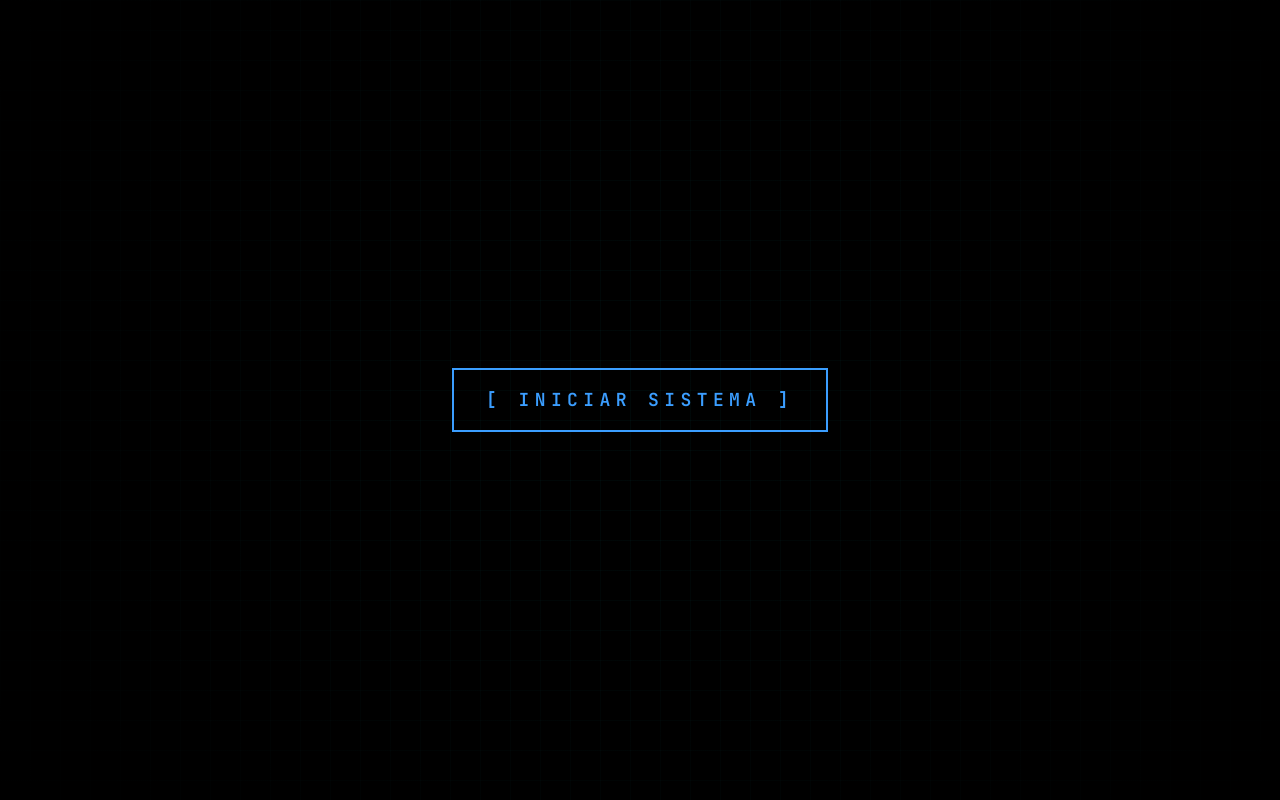
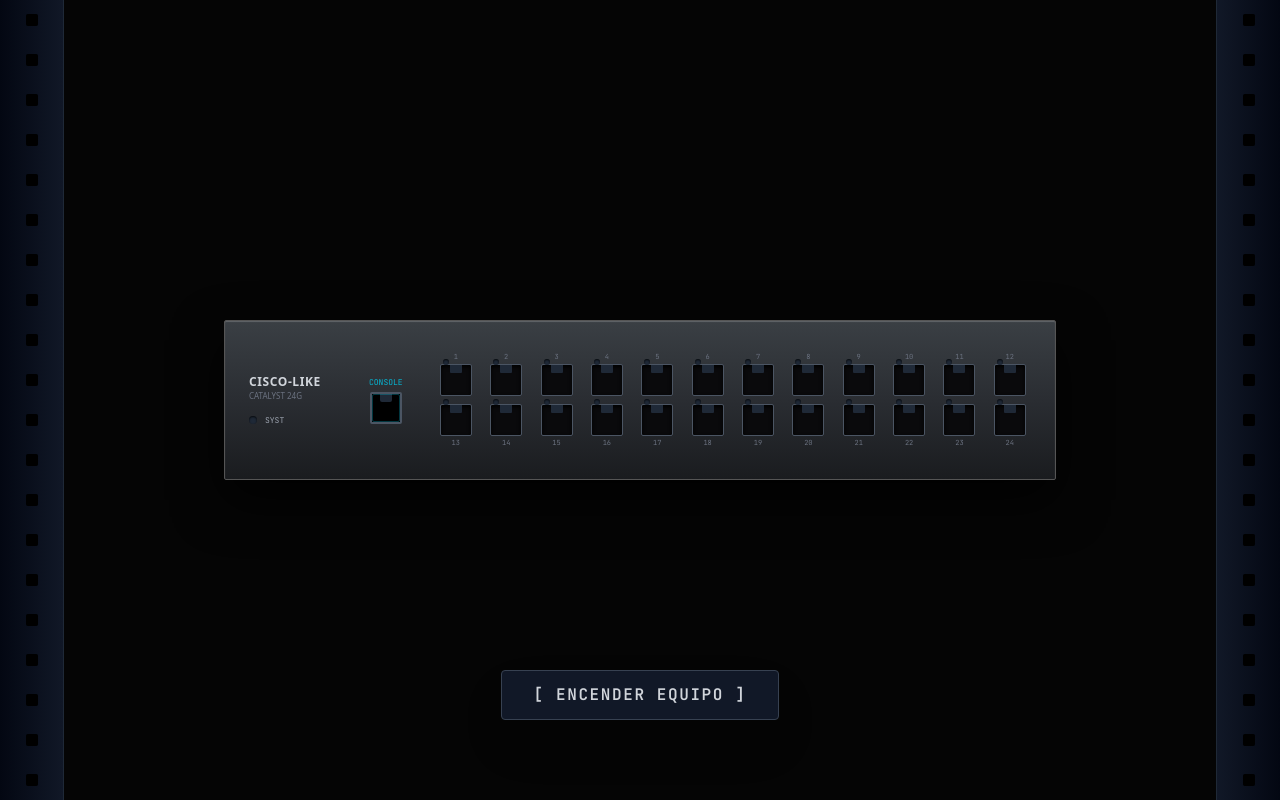
Before and after one commit to gokuxado25/cv-portfolio, a React (Vite) app: page / in a window 1280 px wide. Built offline with nearby package versions, Linux system fonts and the light colour scheme.

Commit message:
Update BootRouter.jsx

```diff
--- a/src/components/BootRouter.jsx
+++ b/src/components/BootRouter.jsx
@@ -1,159 +1,210 @@
-import { useState, useEffect, useRef } from 'react';
+import { useState, useEffect } from 'react';
 import { motion, AnimatePresence } from 'framer-motion';
 
 const sleep = (ms) => new Promise((resolve) => setTimeout(resolve, ms));
 
 export default function BootRouter({ onComplete }) {
-  const [phase, setPhase] = useState('idle'); // idle, booting, granted, message
-  const [progress, setProgress] = useState(0);
+  const [phase, setPhase] = useState('idle'); // idle, booting, active, zoom, message
   const [logs, setLogs] = useState([]);
-  const endRef = useRef(null);
-
-  useEffect(() => {
-    endRef.current?.scrollIntoView({ behavior: 'smooth' });
-  }, [logs]);
+  const [portLeds, setPortLeds] = useState(Array(24).fill('off')); // off, amber, green
+  const [sysLed, setSysLed] = useState('off');
 
   const startBoot = async () => {
     setPhase('booting');
+    setSysLed('amber');
 
-    // Efecto de barra de progreso ultra rápida y caótica
-    const progressInterval = setInterval(() => {
-      setProgress((p) => {
-        if (p >= 100) {
-          clearInterval(progressInterval);
-          return 100;
-        }
-        return p + Math.floor(Math.random() * 20) + 5;
-      });
-    }, 120);
+    // 1. Simular arranque de hardware (LED System parpadea)
+    await sleep(600);
+    setSysLed('amber-blink');
+    setLogs(["[ BIOS ] Iniciando secuencia POST... OK"]);
+    await sleep(800);
 
-    // Logs rápidos simulando carga de módulos críticos (sin que haya que leerlos)
-    const rapidLogs = [
-      "[ OK ] INICIALIZANDO NÚCLEO DEL SISTEMA",
-      "[ OK ] CARGANDO MÓDULOS DE RED (CISCO IOS)",
-      "[ WARN ] DETECTADA ANOMALÍA EN PUERTO 443... AISLANDO",
-      "[ OK ] TRÁFICO ENCRIPTADO... AES-256 ACTIVO",
-      "[ OK ] SINCRONIZANDO TABLAS DE ENRUTAMIENTO BGP",
-      "[ OK ] CONECTANDO CON SERVIDORES DE MADRID",
-      "[ OK ] BYPASS DE SEGURIDAD COMPLETADO",
-      "[ OK ] ENLACE ESTABLECIDO A 10Gbps"
+    // 2. Encendido de todos los puertos (como hacen los switches reales al arrancar)
+    setLogs((p) => [...p, "[ BIOS ] Verificando interfaces físicas..."]);
+    setPortLeds(Array(24).fill('amber'));
+    await sleep(600);
+    setPortLeds(Array(24).fill('green'));
+    await sleep(400);
+    setPortLeds(Array(24).fill('off'));
+
+    // 3. Carga del Sistema Operativo
+    setSysLed('green-blink');
+    const bootSteps = [
+      "Cisco IOS Software, C2960X Software (C2960X-UNIVERSALK9-M)",
+      "Cargando memoria flash... OK",
+      "Inicializando VLANs y STP... OK",
+      "Levantando interfaces GigabitEthernet... DONE"
     ];
 
-    for (let i = 0; i < rapidLogs.length; i++) {
-      setLogs((prev) => [...prev, rapidLogs[i]]);
-      await sleep(150); // Muy rápido, efecto visual
+    for (let step of bootSteps) {
+      await sleep(500);
+      setLogs((p) => [...p, step]);
+    }
+    setSysLed('green');
+
+    // 4. Animación de "Tráfico de Red" (Simulando el viaje del paquete)
+    setPhase('active');
+    setLogs((p) => [...p, "\n[ RED ] Enrutando paquete: PC -> Switch -> Firewall -> Servidor"]);
+
+    // Efecto de ola de LEDs (el paquete viajando)
+    for (let i = 0; i < 24; i++) {
+      setPortLeds((prev) => {
+        const next = [...prev];
+        next[i] = 'green-blink';
+        if (i > 0) next[i - 1] = 'off';
+        return next;
+      });
+      await sleep(100);
     }
 
-    await sleep(400);
-    setPhase('granted'); // Pantallazo de ACCESO CONCEDIDO
+    // Dejamos un par de puertos conectados parpadeando
+    setPortLeds((prev) => {
+      const next = Array(24).fill('off');
+      next[0] = 'green-blink'; // PC
+      next[11] = 'green';      // Uplink Router
+      next[23] = 'green-blink'; // Servidor
+      return next;
+    });
 
-    await sleep(1200);
-    setPhase('message'); // El mensaje final con impacto
+    await sleep(1500);
+    setLogs((p) => [...p, "[ OK ] Conexión establecida. Accediendo al sistema..."]);
 
-    await sleep(4000);
-    onComplete(); // Entramos a la web
+    await sleep(1000);
+    setPhase('zoom');
+
+    await sleep(1000);
+    setPhase('message');
+
+    await sleep(4500);
+    onComplete();
+  };
+
+  // Renderizador de colores para LEDs realistas
+  const getLedStyle = (state) => {
+    switch (state) {
+      case 'amber': return 'bg-yellow-500 shadow-[0_0_8px_#eab308]';
+      case 'amber-blink': return 'bg-yellow-500 shadow-[0_0_8px_#eab308] animate-pulse';
+      case 'green': return 'bg-green-500 shadow-[0_0_10px_#22c55e]';
+      case 'green-blink': return 'bg-green-500 shadow-[0_0_10px_#22c55e] animate-pulse';
+      default: return 'bg-gray-800 shadow-[inset_0_1px_2px_rgba(0,0,0,0.8)]';
+    }
   };
 
   return (
-    <div className="fixed inset-0 z-[100] bg-black flex items-center justify-center font-mono overflow-hidden">
+    <div className="fixed inset-0 z-[100] bg-[#050505] flex items-center justify-center font-mono overflow-hidden">
 
-      {/* Fondo de cuadrícula sutil y viñeta oscura */}
-      <div className="absolute inset-0 bg-[linear-gradient(rgba(0,255,255,0.03)_1px,transparent_1px),linear-gradient(90deg,rgba(0,255,255,0.03)_1px,transparent_1px)] bg-[size:30px_30px]" />
-      <div className="absolute inset-0 bg-[radial-gradient(circle_at_center,transparent_0%,black_100%)]" />
+      {/* RACK BACKGROUND (Los rieles de los lados) */}
+      <div className="absolute inset-y-0 left-0 w-8 sm:w-16 bg-gradient-to-r from-gray-950 to-gray-900 border-r border-gray-800 flex flex-col justify-around items-center">
+        {[...Array(20)].map((_, i) => <div key={i} className="w-2 h-2 sm:w-3 sm:h-3 rounded-sm bg-black shadow-inner" />)}
+      </div>
+      <div className="absolute inset-y-0 right-0 w-8 sm:w-16 bg-gradient-to-l from-gray-950 to-gray-900 border-l border-gray-800 flex flex-col justify-around items-center">
+        {[...Array(20)].map((_, i) => <div key={i} className="w-2 h-2 sm:w-3 sm:h-3 rounded-sm bg-black shadow-inner" />)}
+      </div>
 
       <AnimatePresence>
         {phase === 'idle' && (
           <motion.button
-            initial={{ opacity: 0, scale: 0.8 }}
-            animate={{ opacity: 1, scale: 1 }}
-            exit={{ scale: 2, opacity: 0, filter: "blur(20px)" }}
-            transition={{ duration: 0.5 }}
+            initial={{ opacity: 0 }} animate={{ opacity: 1 }} exit={{ opacity: 0 }}
             onClick={startBoot}
-            className="relative px-8 py-4 bg-transparent border-2 border-ok text-ok font-bold text-lg tracking-[0.3em] uppercase overflow-hidden group"
+            className="absolute bottom-20 z-50 px-8 py-3 bg-gray-900 border border-gray-700 text-gray-300 rounded shadow-2xl hover:bg-gray-800 hover:text-white transition-all tracking-widest uppercase font-bold"
           >
-            <span className="relative z-10 group-hover:text-black transition-colors duration-300">[ INICIAR SISTEMA ]</span>
-            <div className="absolute inset-0 bg-ok translate-y-full group-hover:translate-y-0 transition-transform duration-300 ease-out" />
-            {/* Resplandor externo */}
-            <div className="absolute -inset-2 bg-ok/20 blur-xl opacity-0 group-hover:opacity-100 transition-opacity duration-300" />
+            [ Encender Equipo ]
           </motion.button>
         )}
 
-        {phase === 'booting' && (
+        {(phase !== 'message' && phase !== 'zoom') && (
           <motion.div
-            initial={{ opacity: 0, scale: 1.1 }}
-            animate={{ opacity: 1, scale: 1 }}
-            className="relative w-full max-w-4xl p-6 sm:p-10 flex flex-col gap-6"
+            initial={{ scale: 0.9, opacity: 0 }}
+            animate={{ scale: 1, opacity: 1 }}
+            exit={{ scale: 5, opacity: 0, filter: "blur(10px)" }}
+            transition={{ duration: phase === 'zoom' ? 1.5 : 0.5, ease: "easeInOut" }}
+            className="relative w-full max-w-5xl px-12 sm:px-24"
           >
-            {/* Línea de escáner láser bajando por la pantalla */}
-            <motion.div
-              animate={{ top: ['0%', '100%', '0%'] }}
-              transition={{ duration: 2.5, repeat: Infinity, ease: 'linear' }}
-              className="absolute left-0 right-0 h-1 bg-ok/50 shadow-[0_0_20px_var(--color-ok)] z-50 pointer-events-none"
-            />
+            {/* SWITCH CHASSIS REALISTA */}
+            <div className="w-full h-32 sm:h-40 bg-gradient-to-b from-[#3a3f44] via-[#2a2d32] to-[#1a1c1f] rounded-sm border border-[#555] shadow-[0_20px_50px_rgba(0,0,0,0.8),inset_0_1px_1px_rgba(255,255,255,0.2)] flex items-center px-4 sm:px-6 relative">
 
-            {/* Cabecera del panel */}
-            <div className="flex justify-between items-end border-b border-ok/30 pb-2">
-              <div>
-                <div className="text-ok/50 text-xs tracking-widest mb-1">SEC_LEVEL_ALPHA</div>
-                <div className="text-ok text-xl sm:text-2xl font-bold tracking-wider">DIHENRRY_INFRA_SYS</div>
+              {/* Branding / SYST LEDs */}
+              <div className="flex flex-col mr-6 w-24">
+                <span className="font-sans text-[10px] sm:text-xs font-bold text-gray-300 tracking-wider">CISCO-LIKE</span>
+                <span className="font-sans text-[8px] text-gray-500 mb-3">CATALYST 24G</span>
+
+                <div className="flex items-center gap-2 text-[8px] text-gray-400">
+                  <div className={`w-2 h-2 rounded-full ${getLedStyle(sysLed)}`} /> SYST
+                </div>
               </div>
-              <div className="text-right">
-                <div className="text-ok text-3xl sm:text-4xl font-bold">{progress}%</div>
+
+              {/* Console Port (RJ45 detallado) */}
+              <div className="mr-8 flex flex-col items-center">
+                <span className="text-[8px] text-cyan-500 mb-1">CONSOLE</span>
+                <div className="w-8 h-8 bg-black border-2 border-gray-600 rounded-sm relative flex justify-center shadow-[inset_0_3px_6px_rgba(0,0,0,1)]">
+                  <div className="w-3 h-2 bg-gray-800 absolute top-0 rounded-b-sm" /> {/* Pestaña del clip */}
+                  <div className="absolute inset-0 border border-cyan-500/30 rounded-sm pointer-events-none" />
+                </div>
               </div>
-            </div>
 
-            {/* Barra de progreso masiva */}
-            <div className="w-full h-4 bg-gray-900 rounded-full overflow-hidden border border-ok/20">
-              <motion.div
-                className="h-full bg-ok shadow-[0_0_15px_var(--color-ok)]"
-                initial={{ width: "0%" }}
-                animate={{ width: `${progress}%` }}
-                transition={{ ease: "easeOut", duration: 0.2 }}
-              />
-            </div>
+              {/* 24 Ports Array */}
+              <div className="flex-1 grid grid-cols-12 gap-x-1 sm:gap-x-2 gap-y-1 sm:gap-y-2">
+                {portLeds.map((ledState, i) => (
+                  <div key={i} className="flex flex-col items-center">
+                    {/* Número del puerto arriba/abajo dependiendo de la fila */}
+                    {i < 12 && <span className="text-[7px] text-gray-500 mb-0.5">{i + 1}</span>}
 
-            {/* Consola de logs rápidos (Visual) */}
-            <div className="h-40 sm:h-56 bg-gray-950 border border-ok/20 p-4 overflow-hidden rounded relative">
-              <div className="absolute top-0 left-0 w-full h-full bg-gradient-to-b from-transparent via-transparent to-gray-950 pointer-events-none" />
-              <div className="text-ok/80 text-xs sm:text-sm leading-loose opacity-90 flex flex-col justify-end h-full">
-                {logs.map((log, i) => (
-                  <div key={i} className={log.includes('WARN') ? 'text-yellow-400 font-bold' : ''}>
-                    {log}
+                    <div className="w-6 h-6 sm:w-8 sm:h-8 bg-[#0a0a0c] border border-gray-600 rounded-sm relative flex justify-center shadow-[inset_0_2px_4px_rgba(0,0,0,1)]">
+                      <div className="w-2.5 h-1.5 sm:w-3 sm:h-2 bg-gray-800 absolute top-0 rounded-b-[1px]" />
+
+                      {/* Leds del puerto */}
+                      <div className="absolute -top-1 sm:-top-1.5 left-0.5 flex gap-1">
+                        <div className={`w-1 h-1 sm:w-1.5 sm:h-1.5 rounded-full ${getLedStyle(ledState)}`} />
+                      </div>
+                    </div>
+
+                    {i >= 12 && <span className="text-[7px] text-gray-500 mt-0.5">{i + 1}</span>}
                   </div>
                 ))}
               </div>
             </div>
+
+            {/* CONSOLA DE TEXTO (Superpuesta como un holograma o terminal) */}
+            {phase !== 'idle' && (
+              <motion.div
+                initial={{ opacity: 0, y: 20 }} animate={{ opacity: 1, y: 0 }}
+                className="absolute top-48 left-1/2 -translate-x-1/2 w-[90%] max-w-2xl bg-black/80 backdrop-blur-md border border-cyan-900/50 p-4 rounded-lg shadow-[0_0_30px_rgba(8,145,178,0.2)]"
+              >
+                <div className="flex gap-2 mb-2 border-b border-gray-800 pb-2">
+                  <div className="w-2 h-2 rounded-full bg-red-500/50" />
+                  <div className="w-2 h-2 rounded-full bg-yellow-500/50" />
+                  <div className="w-2 h-2 rounded-full bg-green-500/50" />
+                  <span className="text-[10px] text-gray-500 ml-2">COM3 - PuTTY (9600 baud)</span>
+                </div>
+                <div className="text-cyan-500 text-xs sm:text-sm leading-relaxed h-32 overflow-hidden flex flex-col justify-end">
+                  {logs.map((log, i) => (
+                    <div key={i}>{log}</div>
+                  ))}
+                  <div className="animate-pulse">_</div>
+                </div>
+              </motion.div>
+            )}
           </motion.div>
         )}
 
-        {phase === 'granted' && (
-          <motion.div
-            initial={{ opacity: 0, scale: 0.8 }}
-            animate={{ opacity: 1, scale: 1 }}
-            exit={{ opacity: 0, scale: 1.5 }}
-            className="absolute inset-0 flex items-center justify-center bg-ok"
-          >
-            <div className="text-black text-4xl sm:text-7xl font-bold tracking-tighter uppercase animate-pulse">
-              Acceso Concedido
-            </div>
-          </motion.div>
-        )}
-
+        {/* MENSAJE FINAL */}
         {phase === 'message' && (
           <motion.div
-            initial={{ opacity: 0 }}
-            animate={{ opacity: 1 }}
-            exit={{ opacity: 0, filter: "blur(10px)" }}
+            initial={{ opacity: 0, scale: 0.9 }}
+            animate={{ opacity: 1, scale: 1 }}
+            exit={{ opacity: 0 }}
             transition={{ duration: 1 }}
-            className="absolute inset-0 flex items-center justify-center p-8 text-center"
+            className="absolute inset-0 flex items-center justify-center p-6 text-center z-50 bg-[#050505]"
           >
-            <p className="text-2xl sm:text-4xl text-white font-light tracking-wide max-w-4xl leading-relaxed">
-              "Todo lo que acabas de ver arrancar <br/>
-              <span className="text-ok font-bold drop-shadow-[0_0_10px_var(--color-ok)]">
-                —enrutamiento, servidores y seguridad—
-              </span><br/>
-              no se gestiona solo."
-            </p>
+            <div>
+              <h1 className="text-2xl sm:text-4xl text-gray-200 font-light tracking-wide max-w-4xl leading-relaxed mb-6 font-sans">
+                "Todo lo que acabas de ver arrancar <br/>
+                <span className="text-ok font-bold drop-shadow-[0_0_15px_rgba(52,211,153,0.5)]">
+                  —enrutamiento de datos, servidores físicos, firewalls y monitorización—
+                </span><br/>
+                no se gestiona solo."
+              </h1>
+            </div>
           </motion.div>
         )}
       </AnimatePresence>
```
